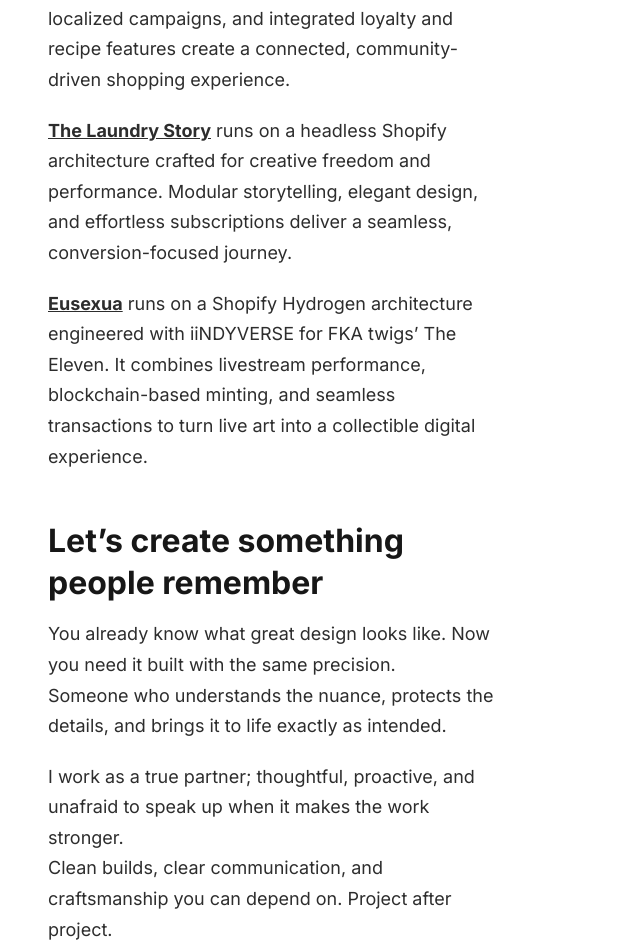
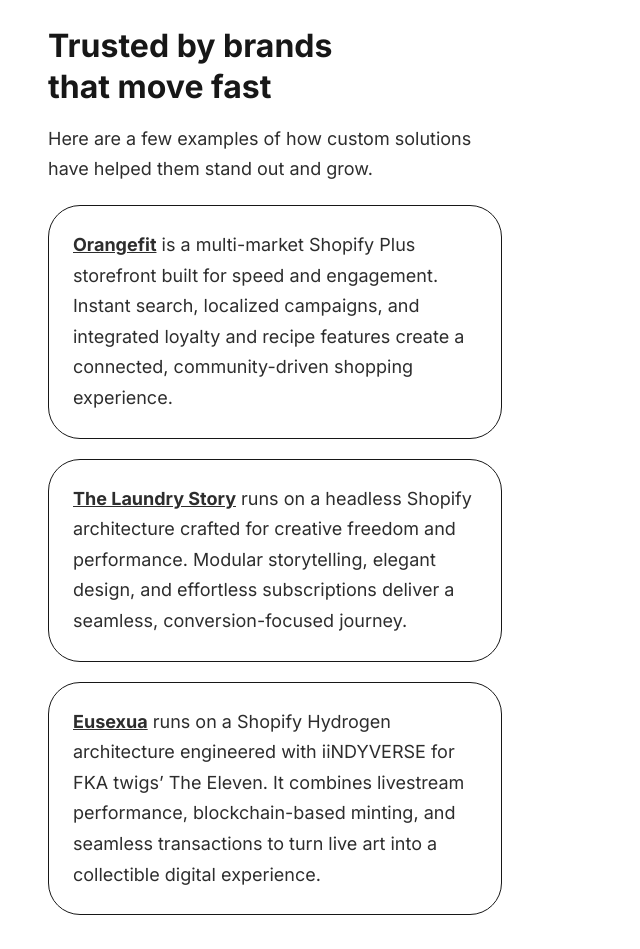
Before and after one commit to Qubica/petercoolen25, a Next.js app: page / in a window 1280 px wide. Shown: the part 2343-3292 px from the top of the page, without its empty margins (0-640 px from the left). Built offline with nearby package versions, Linux system fonts and the light colour scheme.

Commit message:
minor design tweaks

```diff
--- a/src/app/bespoke-shopify-solutions/page.module.scss
+++ b/src/app/bespoke-shopify-solutions/page.module.scss
@@ -81,6 +81,20 @@
 
   @media screen and (min-width: 768px) {
     font-size: 1.125rem;
+  }
+}
+
+.card {
+  margin-top: 1.25rem;
+  margin-bottom: 1.25rem;
+
+  border: 1px solid #171717;
+
+  padding: 1.5rem;
+  border-radius: 2rem;
+
+  &:last-child {
+    margin-bottom: 0;
   }
 }
 
--- a/src/app/bespoke-shopify-solutions/page.tsx
+++ b/src/app/bespoke-shopify-solutions/page.tsx
@@ -29,18 +29,22 @@
             meaningful interactions. Each one designed to turn your customers
             into loyal fans.
           </p>
+
+          <div className={styles.card}>
             <h2 className={styles.heading3}>
-            The importance of your website in the age of AI
+              The importance of your website in the age of Artificial
+              Intelligence
             </h2>
             <p className={styles.paragraph}>
               In a world where social media and AI are always shifting, your
-            website is the one place you truly own. It’s where your story, your
-            values, and your vision come together without compromise. Social
-            channels are great for discovery, but your site is where curiosity
-            turns into connection, and connection turns into loyalty. That’s why
-            I believe investing in your own digital home is more important than
-            ever.
+              website is the one place you truly own. It’s where your story,
+              your values, and your vision come together without compromise.
+              Social channels are great for discovery, but your site is where
+              curiosity turns into connection, and connection turns into
+              loyalty. That’s why I believe investing in your own digital home
+              is more important than ever.
             </p>
+          </div>
         </section>
 
         <section className={styles.section}>
@@ -75,6 +79,7 @@
             trends. The best reason to go custom is when it directly supports
             your business goals and delivers a clear return on investment.
           </p>
+          <div className={styles.card}>
             <p className={styles.paragraph}>
               The smartest strategy is to get clear on what your business really
               needs. If you want to talk through your options and figure out the
@@ -83,6 +88,7 @@
                 I’m here to help.
               </a>
             </p>
+          </div>
         </section>
 
         {/* Collaboration Section */}
@@ -164,39 +170,49 @@
 
         <section className={styles.section}>
           <h2 className={styles.heading2}>
-            Trusted by <br />
-            fast moving brands
+            Trusted by brands <br />
+            that move fast
           </h2>
+          <p className={styles.paragraph}>
+            Here are a few examples of how custom solutions have helped them
+            stand out and grow.
+          </p>
 
+          <div className={styles.card}>
             <p className={styles.paragraph}>
               <a href="https://www.orangefit.nl" className={styles.link}>
                 Orangefit
               </a>{" "}
-            uses a custom Shopify Plus storefront built for speed and
-            engagement. Features like instant search, localized campaigns, and
-            integrated loyalty programs create a connected and dynamic shopping
-            experience.
+              is a multi-market Shopify Plus storefront built for speed and
+              engagement. Instant search, localized campaigns, and integrated
+              loyalty and recipe features create a connected, community-driven
+              shopping experience.
             </p>
+          </div>
 
+          <div className={styles.card}>
             <p className={styles.paragraph}>
               <a href="https://www.thelaundrystory.nl" className={styles.link}>
                 The Laundry Story
               </a>{" "}
-            runs on a headless Shopify architecture designed for creative
-            freedom and high performance. Modular storytelling, elegant design,
-            and seamless subscriptions deliver a smooth and conversion focused
+              runs on a headless Shopify architecture crafted for creative
+              freedom and performance. Modular storytelling, elegant design, and
+              effortless subscriptions deliver a seamless, conversion-focused
               journey.
             </p>
+          </div>
 
+          <div className={styles.card}>
             <p className={styles.paragraph}>
-            <a href="https://www.eusexua.com" className={styles.link}>
+              <a href="https://eusexua.fkatwi.gs" className={styles.link}>
                 Eusexua
               </a>{" "}
-            leverages Shopify Hydrogen and custom integrations for FKA twigs’
-            The Eleven. The platform combines live performance, blockchain
-            minting, and seamless transactions to turn art into a collectible
-            digital experience.
+              runs on a Shopify Hydrogen architecture engineered with iiNDYVERSE
+              for FKA twigs’ The Eleven. It combines livestream performance,
+              blockchain-based minting, and seamless transactions to turn live
+              art into a collectible digital experience.
             </p>
+          </div>
         </section>
 
         {/* Footer */}
--- a/src/app/page.module.scss
+++ b/src/app/page.module.scss
@@ -81,6 +81,20 @@
 
   @media screen and (min-width: 768px) {
     font-size: 1.125rem;
+  }
+}
+
+.card {
+  margin-top: 1.25rem;
+  margin-bottom: 1.25rem;
+
+  border: 1px solid #171717;
+
+  padding: 1.5rem;
+  border-radius: 2rem;
+
+  &:last-child {
+    margin-bottom: 0;
   }
 }
 
--- a/src/app/page.tsx
+++ b/src/app/page.tsx
@@ -67,23 +67,26 @@
               moves to how it works behind the scenes.
             </p>
 
+            <div className={styles.card}>
               <h3 className={styles.heading3}>E-commerce</h3>
               <p className={styles.paragraph}>
                 For growing brands, standard Shopify themes eventually become a
-              bottleneck. They slow teams down, limit creative control, and make
-              every new campaign harder to launch. What starts as a design issue
-              quickly becomes a growth problem.
+                bottleneck. They slow teams down, limit creative control, and
+                make every new campaign harder to launch. What starts as a
+                design issue quickly becomes a growth problem.
               </p>
               <p className={styles.paragraph}>
                 I build{" "}
                 <Link className={styles.link} href="/bespoke-shopify-solutions">
                   bespoke Shopify solutions
                 </Link>{" "}
-              that give your brand freedom to move. Custom builds that fit your
-              vision, your team, and your goals. Faster launches, smoother
-              updates, and a store that finally feels like you.
+                that give your brand freedom to move. Custom builds that fit
+                your vision, your team, and your goals. Faster launches,
+                smoother updates, and a store that finally feels like you.
               </p>
+            </div>
 
+            <div className={styles.card}>
               <h3 className={styles.heading3}>Corporate</h3>
               <p className={styles.paragraph}>
                 Most corporate sites look alike, polished but forgettable. They
@@ -96,6 +99,7 @@
                 to life. Interactive, seamless, and performance-focused. Crafted
                 to move with intention and make a lasting impression.
               </p>
+            </div>
 
             <div className={styles.buttonRow}>
               <a
@@ -119,7 +123,12 @@
             Trusted by brands <br />
             that move fast
           </h2>
+          <p className={styles.paragraph}>
+            Here are a few examples of how custom solutions have helped them
+            stand out and grow.
+          </p>
 
+          <div className={styles.card}>
             <p className={styles.paragraph}>
               <a href="https://www.orangefit.nl" className={styles.link}>
                 Orangefit
@@ -129,26 +138,31 @@
               loyalty and recipe features create a connected, community-driven
               shopping experience.
             </p>
+          </div>
 
+          <div className={styles.card}>
             <p className={styles.paragraph}>
               <a href="https://www.thelaundrystory.nl" className={styles.link}>
                 The Laundry Story
               </a>{" "}
-            runs on a headless Shopify architecture crafted for creative freedom
-            and performance. Modular storytelling, elegant design, and
+              runs on a headless Shopify architecture crafted for creative
+              freedom and performance. Modular storytelling, elegant design, and
               effortless subscriptions deliver a seamless, conversion-focused
               journey.
             </p>
+          </div>
 
+          <div className={styles.card}>
             <p className={styles.paragraph}>
               <a href="https://eusexua.fkatwi.gs" className={styles.link}>
                 Eusexua
               </a>{" "}
               runs on a Shopify Hydrogen architecture engineered with iiNDYVERSE
               for FKA twigs’ The Eleven. It combines livestream performance,
-            blockchain-based minting, and seamless transactions to turn live art
-            into a collectible digital experience.
+              blockchain-based minting, and seamless transactions to turn live
+              art into a collectible digital experience.
             </p>
+          </div>
         </section>
 
         {/* Footer */}
```
Lines whose indentation alone changed are shown as unchanged.
